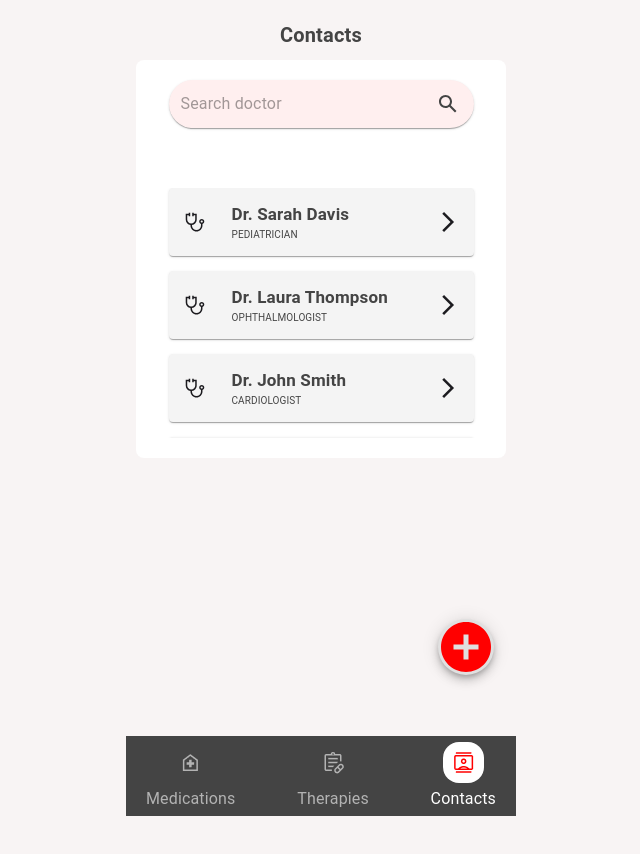
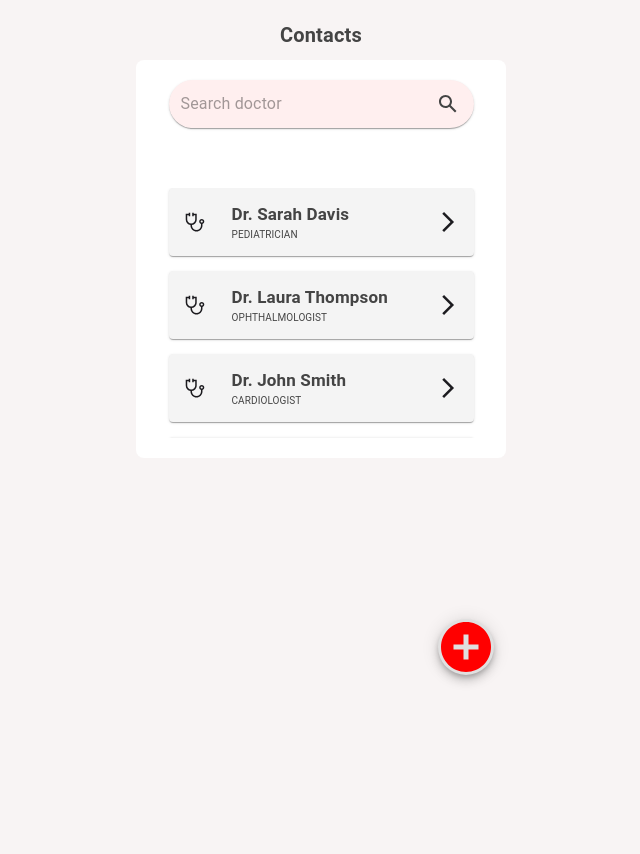
Before and after one commit to serene21/medimemo-uni2grow-2024, a React (Vite) app: page /contacts in a window 1280 px wide. Shown: the whole page, without its empty margins (319-959 px from the left). Built offline with nearby package versions, Linux system fonts and the light colour scheme; data requests are answered from the project's data file.

Commit message:
Fab button

```diff
--- a/src/components/layout/Layout.tsx
+++ b/src/components/layout/Layout.tsx
@@ -2,7 +2,6 @@ import React from "react";
 // import { FabButton } from "../fabButton/FabButton";
 import "./Layout.css";
 import { Outlet } from "react-router-dom";
-import { AppNavigation } from "../appNavigation/AppNavigation";
 
 export function Layout() {
   return (
@@ -12,8 +11,6 @@ export function Layout() {
           <Outlet />
         </div>
       </div>
-      <AppNavigation />
-
     </div>
   );
 }
```
